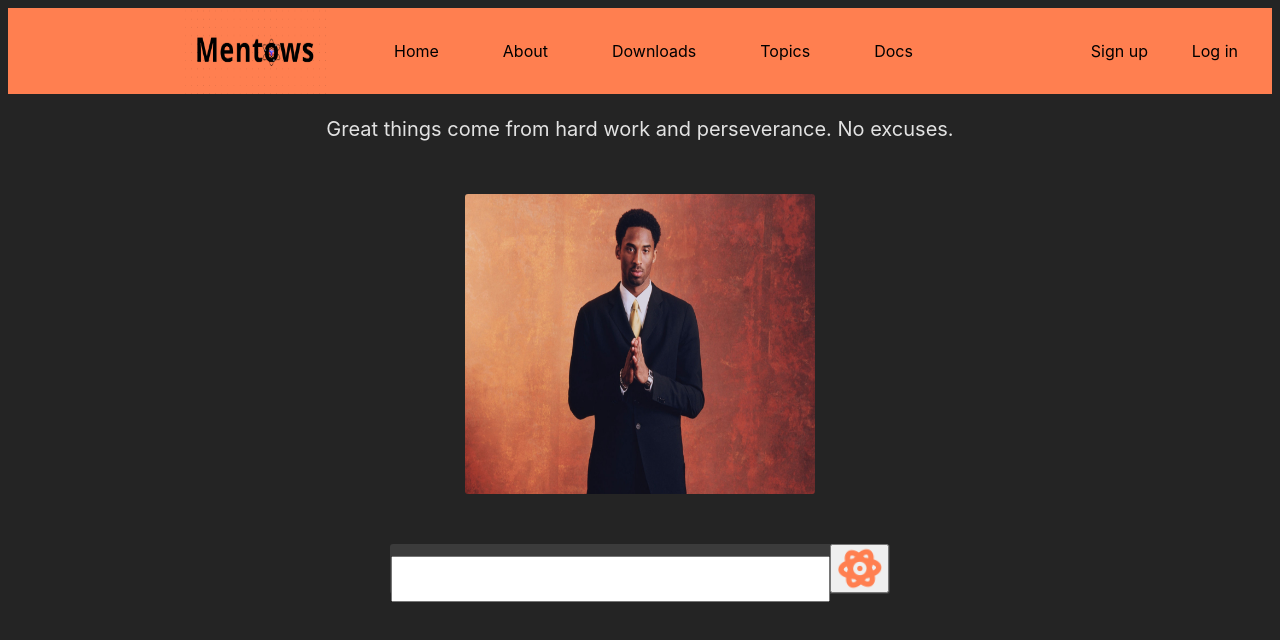
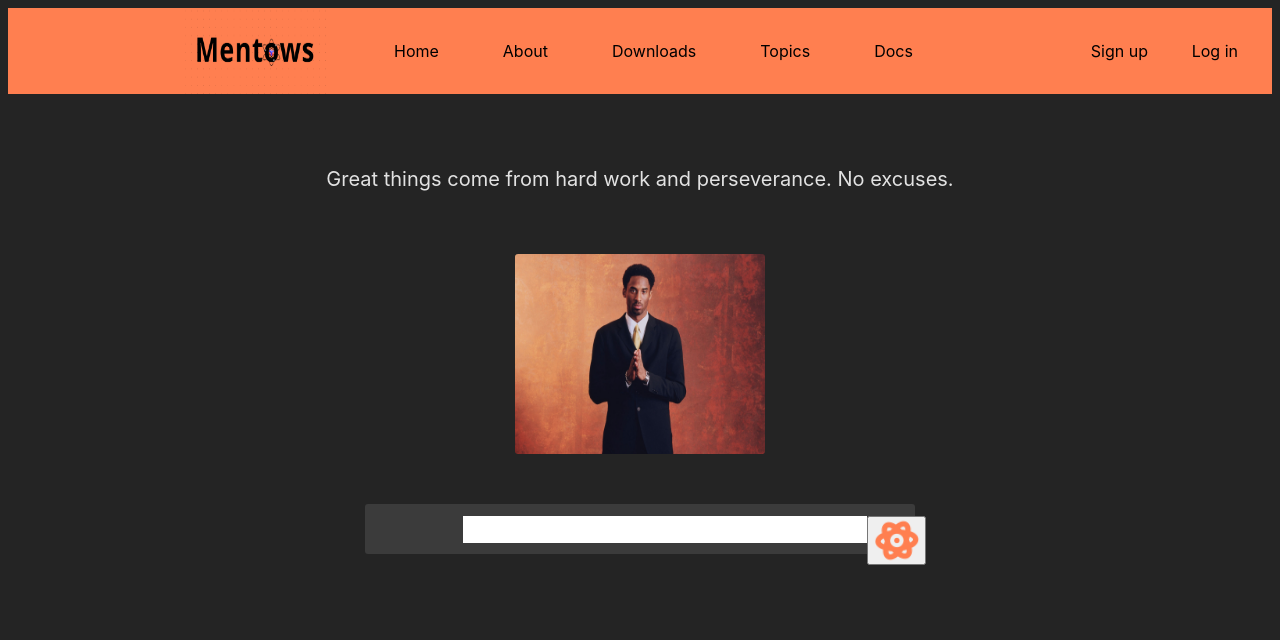
Before and after one commit to Keiaus/Mentows, a React (Vite) app in the folder mentows/: page / in a window 1280 px wide. Shown: the top 640 px of the page. Built offline with nearby package versions, Linux system fonts and the light colour scheme.

Commit message:
Still working on search bar stuff

```diff
--- a/mentows/src/pages/home.jsx
+++ b/mentows/src/pages/home.jsx
@@ -47,17 +47,17 @@ const Home = () => {
             <div id="home-container">
                 <title>Home</title>
                 <div style={{margin:"auto"}}>
-                    <p style={{ fontFamily: 'sans-serif bold', fontSize: '20px', textAlign: 'center' }}>
+                    <p style={{ fontFamily: 'sans-serif bold', fontSize: '20px', textAlign: 'center', paddingTop:"50px", paddingBottom:"10px"}}>
                         {quote}
                     </p>
                     <div id="images" style={{ marginTop: '50px' }}>
-                        <img src={picture} alt="" style={{ height: '300px', width: '350px', display: 'block', margin: 'auto', borderRadius:'3px' }} />
+                        <img src={picture} alt="" style={{ height: '200px', width: '250px', display: 'block', margin: 'auto', borderRadius:'3px' }} />
                     </div>
-                    <div id="searchbar" style={{ textAlign: 'center', marginTop: '50px', alignContent:"center"}}>
+                    <div id="searchbar" style={{ textAlign: 'center', marginTop: '50px', alignContent:"center", paddingLeft:"50px"}}>
                         {/* This form navigates to a page based on search entry */}
                         <form action="" method="get">
-                            <input type="text" style={{height: '40px', width: '431px', fontSize: '20px', outline:"none"}} />
-                            <button style={{ fontSize: '15px', margin:"auto"}}><i className="fa-solid fa-atom fa-spin" style={{fontSize:"43px", color: "coral"}}></i></button>
+                            <input type="text" style={{height: '25px', width: '400px', fontSize: '20px', border:"none"}} />
+                            <button style={{ fontSize: '15px', margin:"auto", position:"absolute"}}><i className="fa-solid fa-atom fa-spin" style={{fontSize:"43px", color: "coral"}}></i></button>
                         </form>
                     </div>
 
```
